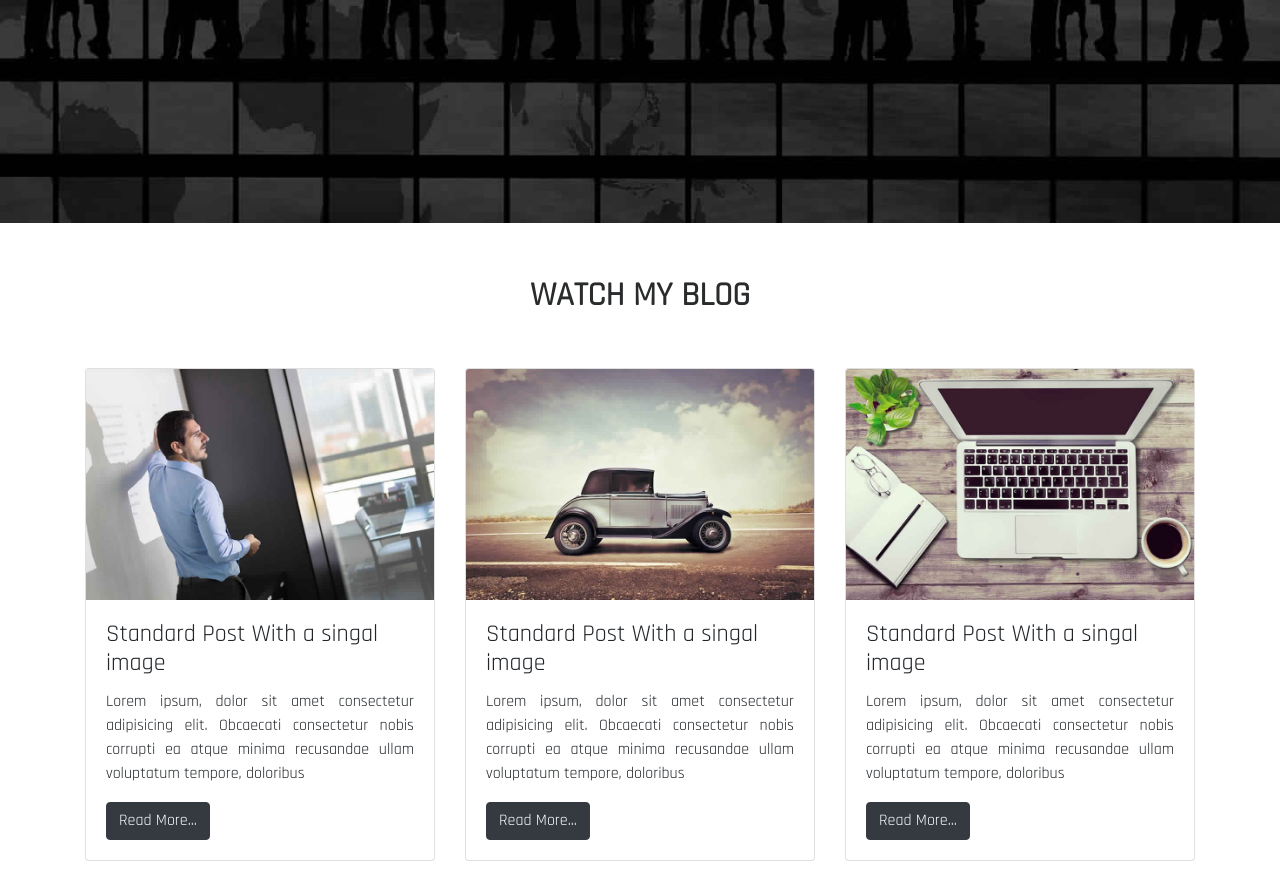
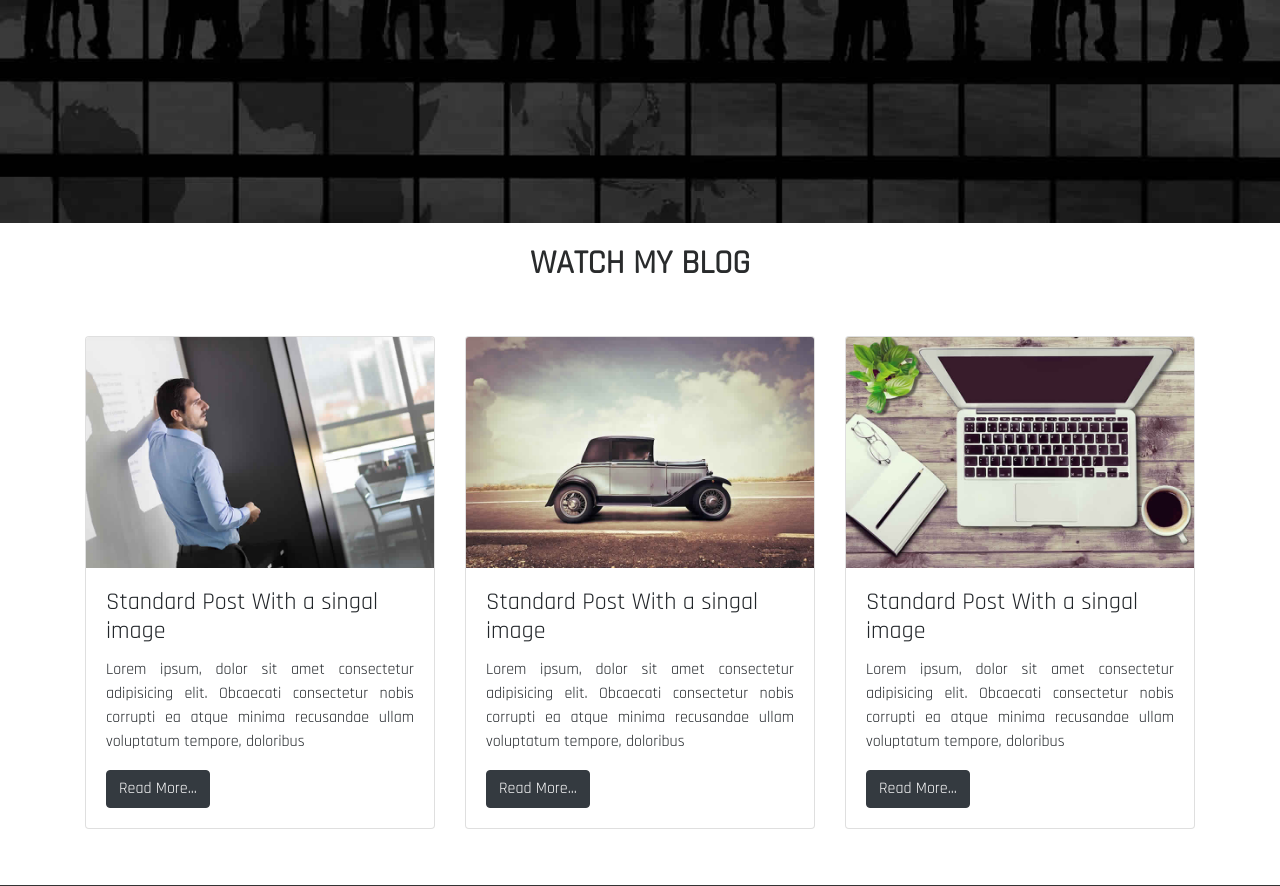
Before and after one commit to Sumit2569/portfolio.githu.io, a PHP site: page / in a window 1280 px wide. Shown: the part 4362-5248 px from the top of the page. Run offline with PHP 8.4, Linux system fonts and the light colour scheme; some libraries are stand-ins or nearby versions; some web fonts are replaced.

Commit message:
Update style.css

```diff
--- a/css/style.css
+++ b/css/style.css
@@ -332,7 +332,7 @@ h1 {
     border-radius: 0px;
 }
 #blog{
-    padding: 32px 0px;
+    padding: 0px 0px;
 }
 #blog h1{
     color: #292b2c;
```
